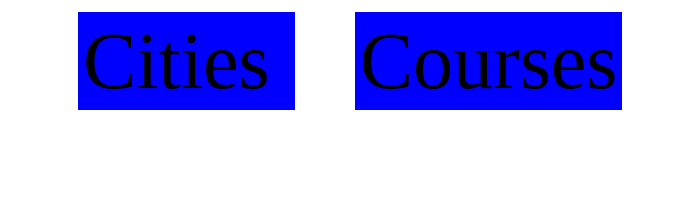
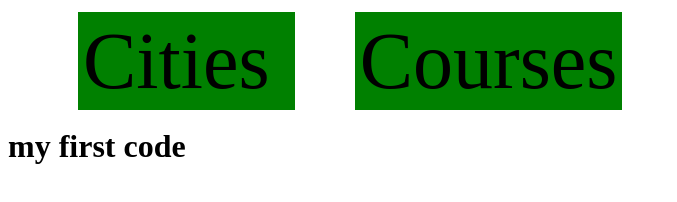
Before and after one commit to adnantiger149/newgithub, a plain HTML site: page index.html in a window 1280 px wide. Shown: the whole page, without its empty margins (0-677 px from the left). Drawn offline with Linux system fonts and the light colour scheme.

Commit message:
my name is

```diff
--- a/index.html
+++ b/index.html
@@ -10,7 +10,7 @@
     <style>
         #mainMenu>li {
             display: inline;
-            background: blue;
+            background:green;
             font-size: 80px;
             padding: 5px;
             cursor: pointer;
@@ -78,6 +78,10 @@
 
 
 
+
+    <h1> my first code</h1>
+
+
 </body>
 
 </html>
```
